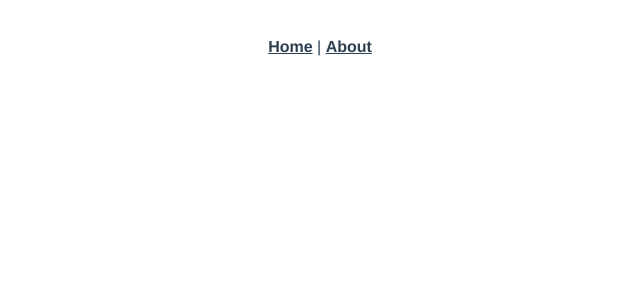
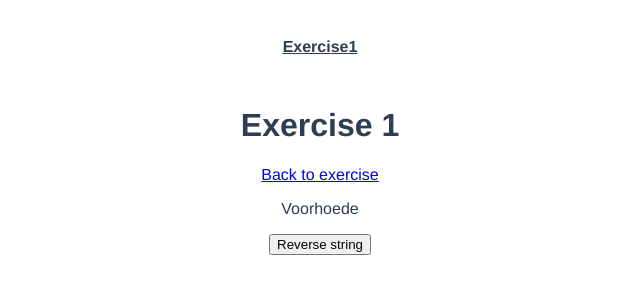
Before and after one commit to voorhoede/code-class-vue-composition-api, a Vue app: page /exercise1-answer in a window 1280 px wide. Before the commit this address had no page. Shown: the top 300 px of the page, without its empty margins (320-960 px from the left). Built offline with nearby package versions, Linux system fonts and the light colour scheme.

Commit message:
exercise1

```diff
--- a/src/App.vue
+++ b/src/App.vue
@@ -1,7 +1,6 @@
 <template>
   <div id="nav">
-    <router-link to="/">Home</router-link> |
-    <router-link to="/about">About</router-link>
+    <router-link to="exercise1">Exercise1</router-link>
   </div>
   <router-view/>
 </template>
--- a/src/components/HelloWorld.vue
+++ /dev/null
@@ -1,57 +0,0 @@
-<template>
-  <div class="hello">
-    <h1>{{ msg }}</h1>
-    <p>
-      For a guide and recipes on how to configure / customize this project,<br>
-      check out the
-      <a href="https://cli.vuejs.org" target="_blank" rel="noopener">vue-cli documentation</a>.
-    </p>
-    <h3>Installed CLI Plugins</h3>
-    <ul>
-      <li><a href="https://github.com/vuejs/vue-cli/tree/dev/packages/%40vue/cli-plugin-router" target="_blank" rel="noopener">router</a></li>
-    </ul>
-    <h3>Essential Links</h3>
-    <ul>
-      <li><a href="https://vuejs.org" target="_blank" rel="noopener">Core Docs</a></li>
-      <li><a href="https://forum.vuejs.org" target="_blank" rel="noopener">Forum</a></li>
-      <li><a href="https://chat.vuejs.org" target="_blank" rel="noopener">Community Chat</a></li>
-      <li><a href="https://twitter.com/vuejs" target="_blank" rel="noopener">Twitter</a></li>
-      <li><a href="https://news.vuejs.org" target="_blank" rel="noopener">News</a></li>
-    </ul>
-    <h3>Ecosystem</h3>
-    <ul>
-      <li><a href="https://router.vuejs.org" target="_blank" rel="noopener">vue-router</a></li>
-      <li><a href="https://vuex.vuejs.org" target="_blank" rel="noopener">vuex</a></li>
-      <li><a href="https://github.com/vuejs/vue-devtools#vue-devtools" target="_blank" rel="noopener">vue-devtools</a></li>
-      <li><a href="https://vue-loader.vuejs.org" target="_blank" rel="noopener">vue-loader</a></li>
-      <li><a href="https://github.com/vuejs/awesome-vue" target="_blank" rel="noopener">awesome-vue</a></li>
-    </ul>
-  </div>
-</template>
-
-<script>
-export default {
-  name: 'HelloWorld',
-  props: {
-    msg: String
-  }
-}
-</script>
-
-<!-- Add "scoped" attribute to limit CSS to this component only -->
-<style scoped>
-h3 {
-  margin: 40px 0 0;
-}
-ul {
-  list-style-type: none;
-  padding: 0;
-}
-li {
-  display: inline-block;
-  margin: 0 10px;
-}
-a {
-  color: #42b983;
-}
-</style>
--- a/src/router/index.js
+++ b/src/router/index.js
@@ -1,22 +1,27 @@
 import { createRouter, createWebHistory } from 'vue-router'
-import Home from '../views/Home.vue'
 
 const routes = [
   {
     path: '/',
-    name: 'Home',
-    component: Home
+    name: 'Index',
+    component: function () {
+      return import(/* webpackChunkName: "index page" */ '../views/index.vue')
+    }
   },
   {
-    path: '/about',
-    name: 'About',
-    // route level code-splitting
-    // this generates a separate chunk (about.[hash].js) for this route
-    // which is lazy-loaded when the route is visited.
+    path: '/exercise1',
+    name: 'Exercise1',
     component: function () {
-      return import(/* webpackChunkName: "about" */ '../views/About.vue')
+      return import(/* webpackChunkName: "exercise1" */ '../views/Exercise1/index.vue')
     }
-  }
+  },
+  {
+    path: '/exercise1-answer',
+    name: 'Exercise1Answer',
+    component: function () {
+      return import(/* webpackChunkName: "exercise1/answer" */ '../views/Exercise1Answer/index.vue')
+    }
+  },
 ]
 
 const router = createRouter({
--- a/src/views/About.vue
+++ /dev/null
@@ -1,5 +0,0 @@
-<template>
-  <div class="about">
-    <h1>This is an about page</h1>
-  </div>
-</template>
--- /dev/null
+++ b/src/views/Exercise1/components/StringReverser.vue
@@ -0,0 +1,28 @@
+<template>
+  <p>{{ modifiedString }}</p>
+  <button @click="reverseString">
+    Reverse string
+  </button>
+</template>
+
+<script>
+  import { ref } from 'vue'
+
+  export default {
+    props: {
+      string: {
+        type: String,
+        required: true,
+      }
+    },
+    setup(props) {
+      /**
+       * @TODO:
+       * 1. Create a ref called `modifiedString`
+       * 2. Use the `string` prop as initial value
+       * 3. Create a function that reverses the current value of the `modifiedString`
+       * 4. Expose `modifiedString` and `reverseString` to the template
+       */
+    }
+  }
+</script>
--- /dev/null
+++ b/src/views/Exercise1/index.vue
@@ -0,0 +1,17 @@
+<template>
+  <div>
+    <h1>Exercise 1</h1>
+    <router-link :to="{ name: 'Exercise1' }">Back to exercise</router-link>
+    <string-reverser string="Voorhoede"/>
+  </div>
+</template>
+
+<script>
+  import StringReverser from './components/StringReverser'
+
+  export default {
+    components: {
+      StringReverser
+    }
+  }
+</script>
--- /dev/null
+++ b/src/views/Exercise1Answer/components/StringReverser.vue
@@ -0,0 +1,31 @@
+<template>
+  <p>{{ modifiedString }}</p>
+  <button @click="reverseString">
+    Reverse string
+  </button>
+</template>
+
+<script>
+  import { ref } from 'vue'
+
+  export default {
+    props: {
+      string: {
+        type: String,
+        required: true,
+      }
+    },
+    setup(props) {
+      const modifiedString = ref(props.string)
+
+      function reverseString() {
+        modifiedString.value = modifiedString.value.split('').reverse().join('')
+      }
+
+      return {
+        modifiedString,
+        reverseString
+      }
+    }
+  }
+</script>
--- /dev/null
+++ b/src/views/Exercise1Answer/index.vue
@@ -0,0 +1,17 @@
+<template>
+  <div>
+    <h1>Exercise 1</h1>
+    <router-link :to="{ name: 'Exercise1' }">Back to exercise</router-link>
+    <string-reverser string="Voorhoede"/>
+  </div>
+</template>
+
+<script>
+  import StringReverser from './components/StringReverser'
+
+  export default {
+    components: {
+      StringReverser
+    }
+  }
+</script>
--- a/src/views/Home.vue
+++ /dev/null
@@ -1,18 +0,0 @@
-<template>
-  <div class="home">
-    <img alt="Vue logo" src="../assets/logo.png">
-    <HelloWorld msg="Welcome to Your Vue.js App"/>
-  </div>
-</template>
-
-<script>
-// @ is an alias to /src
-import HelloWorld from '@/components/HelloWorld.vue'
-
-export default {
-  name: 'Home',
-  components: {
-    HelloWorld
-  }
-}
-</script>
--- /dev/null
+++ b/src/views/index.vue
@@ -0,0 +1,3 @@
+<template>
+  <h1>Vue Composition API code class</h1>
+</template>
```
